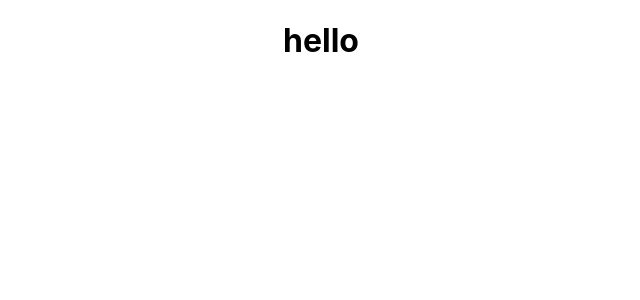
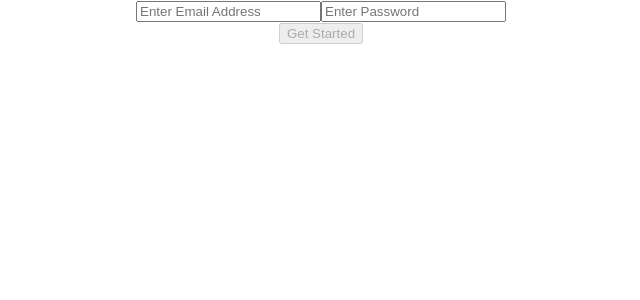
Before and after one commit to KushalAgrawal30/SnS, a React (Create React App) app in the folder frontend/: page / in a window 1280 px wide. Shown: the top 300 px of the page, without its empty margins (319-959 px from the left). Built offline with nearby package versions, Linux system fonts and the light colour scheme.

Commit message:
Login update structure

```diff
--- a/frontend/src/App.js
+++ b/frontend/src/App.js
@@ -1,11 +1,18 @@
+import React from 'react';
 import logo from './logo.svg';
 import './App.css';
 import Login from './Pages/Login';
+import { BrowserRouter as Router, Route, Routes } from 'react-router-dom';
 
 function App() {
   return (
     <div className="App">
-      <Login/>
+      <Router>
+        <Routes>
+          {/* Route to render Login component on the root ("/") path */}
+          <Route index element={<Login />} />
+        </Routes>
+      </Router>
     </div>
   );
 }
--- a/frontend/src/Pages/Login.jsx
+++ b/frontend/src/Pages/Login.jsx
@@ -1,11 +1,73 @@
-import React from 'react'
+import React, { useState } from 'react';
+import { useNavigate } from 'react-router-dom';
 
 const Login = () => {
+  const [email, setEmail] = useState('');
+  const [password, setPassword] = useState(''); // New state for password
+  const [error, setError] = useState('');
+  const navigate = useNavigate();
+
+  const validateEmail = (email) => {
+    const re = /^[^\s@]+@[^\s@]+\.[^\s@]+$/;
+    return re.test(String(email).toLowerCase());
+  };
+
+  const handleEmailChange = (e) => {
+    const emailValue = e.target.value;
+    setEmail(emailValue);
+
+    if (!validateEmail(emailValue)) {
+      setError('Invalid Email Address Format');
+    } else {
+      setError('');
+    }
+  };
+
+  const handlePasswordChange = (e) => {
+    const passwordValue = e.target.value;
+    setPassword(passwordValue);
+
+    // Optionally, add any password validation here
+    if (passwordValue.length < 6) {
+      setError('Password must be at least 6 characters long');
+    } else {
+      setError('');
+    }
+  };
+
+  const handleNavigate = () => {
+    navigate('/upload');
+  };
+
   return (
-    <div>
-      <h1>hello</h1>
-    </div>
-  )
-}
+    <>
+      {/* Input for Email */}
+      <input
+        type="text"
+        placeholder="Enter Email Address"
+        value={email}
+        onChange={handleEmailChange}
+        className="txt-input"
+      />
+      {/* Input for Password */}
+      <input
+        type="password"
+        placeholder="Enter Password"
+        value={password}
+        onChange={handlePasswordChange}
+        className="txt-input"
+      />
+      {/* Display any validation errors */}
+      {error && <p className="error-message">{error}</p>}
+      <br />
+      <button
+        onClick={handleNavigate}
+        disabled={!email || !validateEmail(email) || password.length < 6} // Disable if email is invalid or password is too short
+      >
+        Get Started
+      </button>
+    </>
+  );
+};
 
-export default Login
+export default Login;
```
